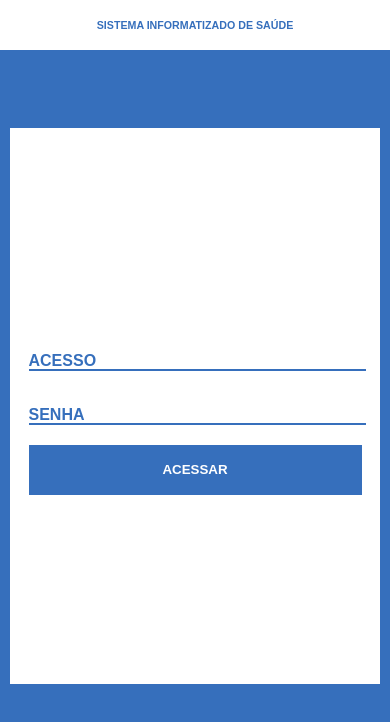
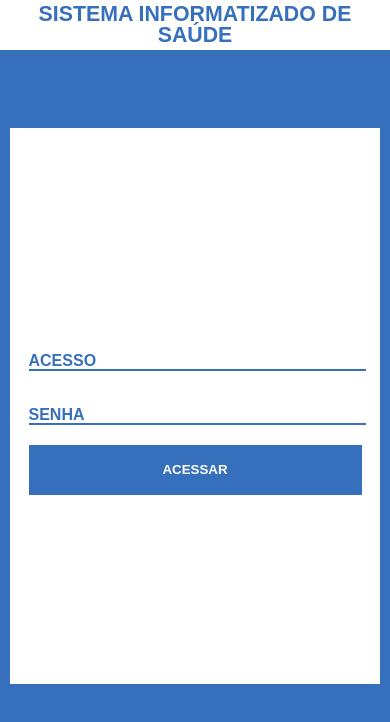
Before and after one commit to danroxha/sis, a React (Create React App) app: page /#login in a window 390 px wide. Shown: the top 722 px of the page. Built offline with nearby package versions, Linux system fonts and the light colour scheme.

Commit message:
Corrigindo CSS das paginas após adicionar o reset.css para padronização

```diff
--- a/src/pages/Login/elements/style/Header.css
+++ b/src/pages/Login/elements/style/Header.css
@@ -6,24 +6,24 @@
   height: 100%;
   max-width: 80px;
   max-height: 80px;
-  background-color: #FFF;
+  background-color: var(--secundary-color);
 }
 #header-login{
   width: 100%;
   text-align: center;
-  background-color: #366fbc;
+  background-color: var(--primary-color);
   display: grid;
   grid-template-columns: repeat(3, auto);
   font-weight: bold;
   text-transform: uppercase;
-  font-size: 8pt;
-  color: #FFF;
+  font-size: var(--font-size-two);
+  color: var(--secundary-color);
   align-items: center;
 }
 
 
 .tabs-header-login:hover{
-  border-color: #008fdb;
+  border-color: var(--fourth-color);
 }
 
 
@@ -34,13 +34,13 @@ nav{
 	grid-template-columns: repeat(2, auto);
 	text-align: center;
   line-height: 85px;
-  font-size: 12pt;
+  font-size: var(--font-size-three);
 }
 
 .nav-tabs-login{
-  border-bottom: 5px solid rgba(0,0,0,0);
+  border-bottom: 5px solid var(--transparent);
 	text-decoration: none;
-	color: #FFF;
+	color: var(--secundary-color);
   height: 100%;
   padding: 0;
 }
@@ -55,9 +55,9 @@ nav{
   }
     #header-login{
         width: 100%;
-        background-color: #FFF;
+        background-color: var(--secundary-color);
         grid-template-columns: auto;
-        color: #366fbc;
+        color: var(--primary-color);
     }
     #header-login nav{
       display: none;
--- a/src/pages/Login/elements/style/Help.css
+++ b/src/pages/Login/elements/style/Help.css
@@ -3,11 +3,13 @@
     grid-template-columns: repeat(2, 50%);
 }
 #help h2{
+    line-height: 170px;
     text-transform: uppercase;
-    font-size:16pt;
+    font-size: var(--font-size-two);
+    font-weight: bold;
     text-align: center;
-    color: #366fbc;
-    border-bottom: 1px solid #366fbc;
+    color: var(--primary-color);
+    border-bottom: 1px solid var(--primary-color);;
 }
 #help span a {
     display: grid;
@@ -31,7 +33,7 @@
 
     padding: 10px 40px;
     text-decoration: none;
-    color:#FFF;
+    color: var(--secundary-color);;
 }
 
 #support article address{
@@ -48,6 +50,6 @@
         padding: 10px;
     }
     #help article{
-        background-color: #FFF;
+        background-color: var(--secundary-color);;
     }
 }
```
